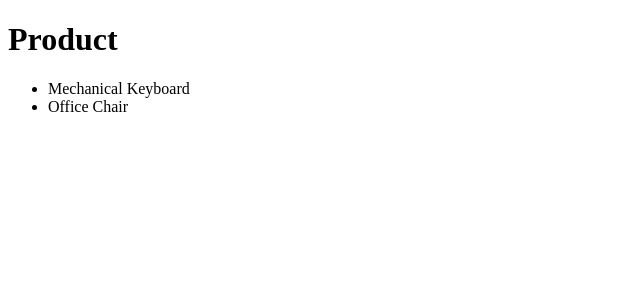
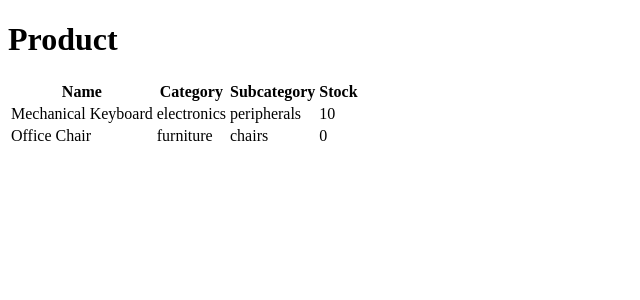
Before and after one commit to sergiopaulodev/product-table-filters, a React (Vite) app: page / in a window 1280 px wide. Shown: the top 300 px of the page, without its empty margins (0-640 px from the left). Built offline with nearby package versions, Linux system fonts and the light colour scheme.

Commit message:
refactor: render product list as table layout

```diff
--- a/src/components/ProductList.tsx
+++ b/src/components/ProductList.tsx
@@ -6,12 +6,27 @@ type ProductListProps = {
 
 export const ProductList = ({ products }: ProductListProps) => {
     return (
-        <ul>
-            {products.map(product => (
-                <li key={product.id}>
-                    {product.name}
-                </li>
-            ))}
-        </ul>
+        <table>
+            <thead>
+                <tr>
+                    <th>Name</th>
+                    <th>Category</th>
+                    <th>Subcategory</th>
+                    <th>Stock</th>
+                </tr>
+            </thead>
+
+            <tbody>
+                {products.map(product => (
+                    <tr key={product.id}>
+                        <td>{product.name}</td>
+                        <td>{product.categoryId}</td>
+                        <td>{product.subcategoryId}</td>
+                        <td>{product.stock}</td>
+                    </tr>
+                ))}
+            </tbody>
+
+        </table>
     );
 };
```
